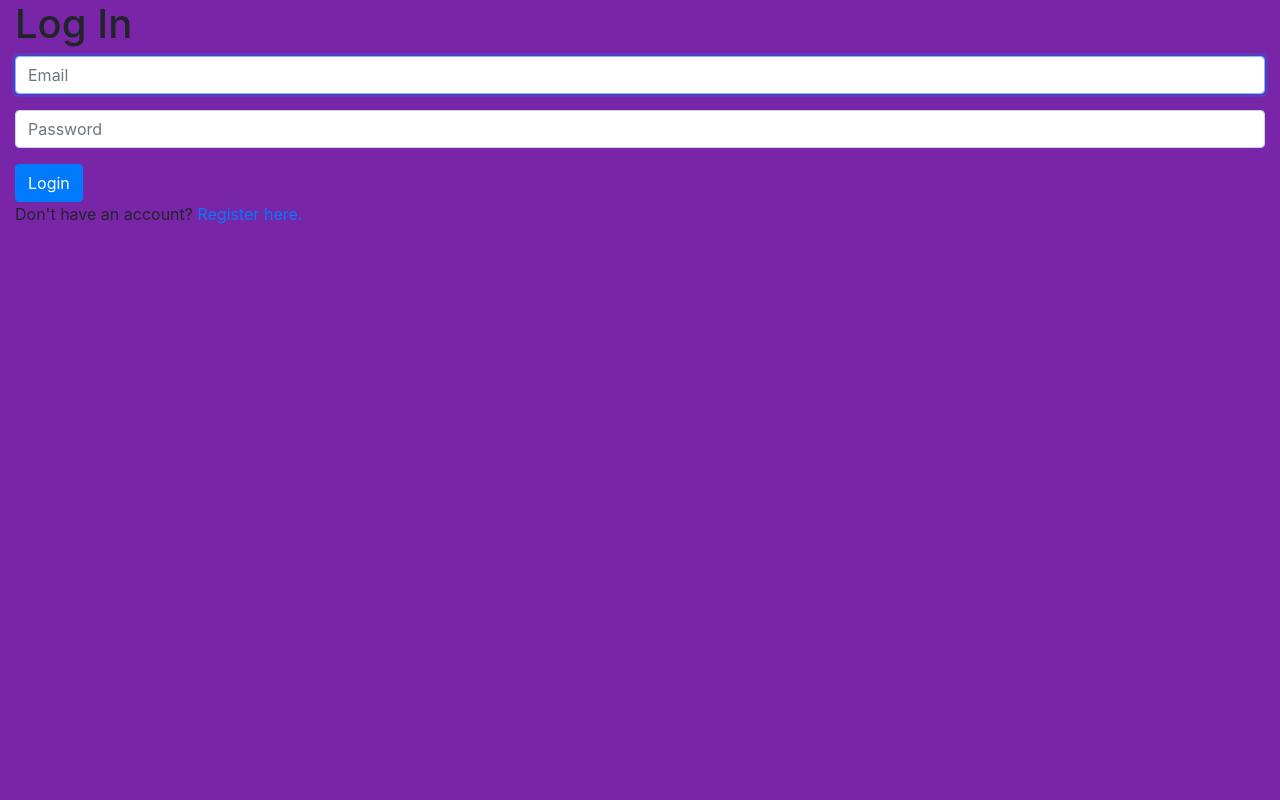
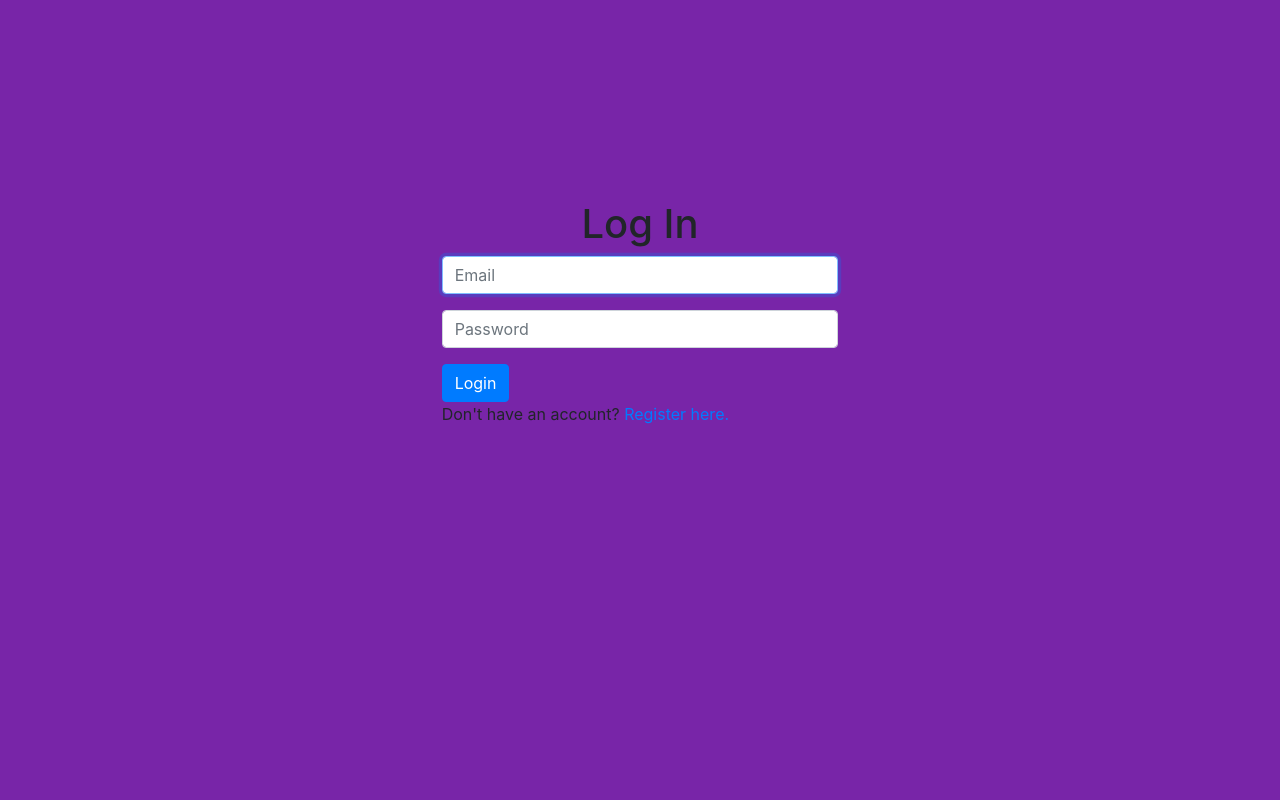
Before and after one commit to SHorne41/Final-Project, a Django app: page / in a window 1280 px wide. Run offline with Django 3.2, Linux system fonts and the light colour scheme; some libraries are stand-ins or nearby versions.

Commit message:
Login page layout configured. Credentials form placed in center of page

```diff
--- a/familyApp/templates/familyApp/base.html
+++ b/familyApp/templates/familyApp/base.html
@@ -8,11 +8,22 @@
 <html>
     <body>
         <div class="container-fluid vh-100">
-            <div class="row vh-100">
-                <div class="col-12 page-content">
-                {% block body %}
-                {% endblock %}
+            <div class="row h-25 page-content">
+
+            </div>
+            <div class="row h-50">
+                <div class="col-4 page-content">
+
                 </div>
+                <div class="col-4 page-content">
+                    {% block body %}
+                    {% endblock %}
+                </div>
+                <div class="col-4 page-content">
+
+                </div>
+            </div>
+            <div class="row h-25 page-content">
             </div>
         </div>
     </body>
--- a/familyApp/templates/familyApp/login.html
+++ b/familyApp/templates/familyApp/login.html
@@ -1,7 +1,7 @@
 {% extends "familyApp/base.html" %}
 
 {% block body %}
-<h1>Log In </h1>
+<h1 style="text-align: center;">Log In </h1>
 
 {% if message %}
     <div>{{ message }}</div>
@@ -18,5 +18,5 @@
     <input class="btn btn-primary" type="submit" value="Login">
 </form>
 
-Don't have an account? <a href="{% url 'register' %}">Register here.</a>
+<p>Don't have an account? <a href="{% url 'register' %}">Register here.</a></p>
 {% endblock %}
```
